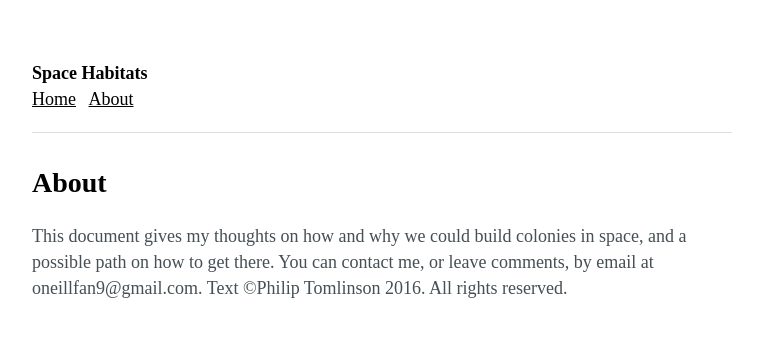
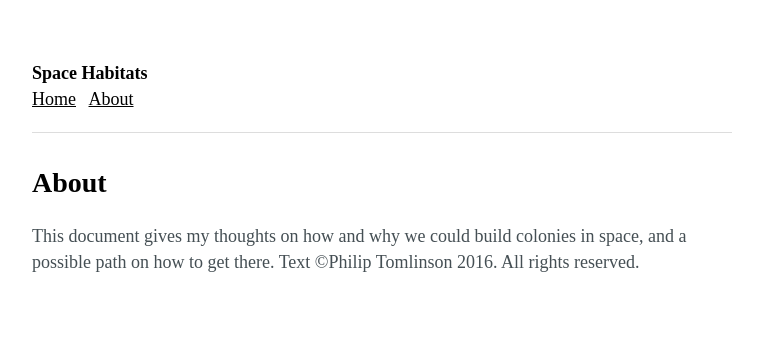
Before and after one commit to ffub/space-habitats, a Jekyll site: the page built from about.markdown, in a window 1280 px wide. Shown: the top 337 px of the page, without its empty margins (258-1021 px from the left). Built offline with Jekyll 4.4.1, drawn with Linux system fonts in a browser that asks for light colours.

Commit message:
Updated About

```diff
--- a/about.markdown
+++ b/about.markdown
@@ -6,7 +6,6 @@ position: 1
 
 This document gives my thoughts on how and why we could build colonies in space, and a possible path on how to get there.
 
-You can contact me, or leave comments, by email at oneillfan9@gmail.com.
 
 
   Text ©Philip Tomlinson 2016. All rights reserved.
```
